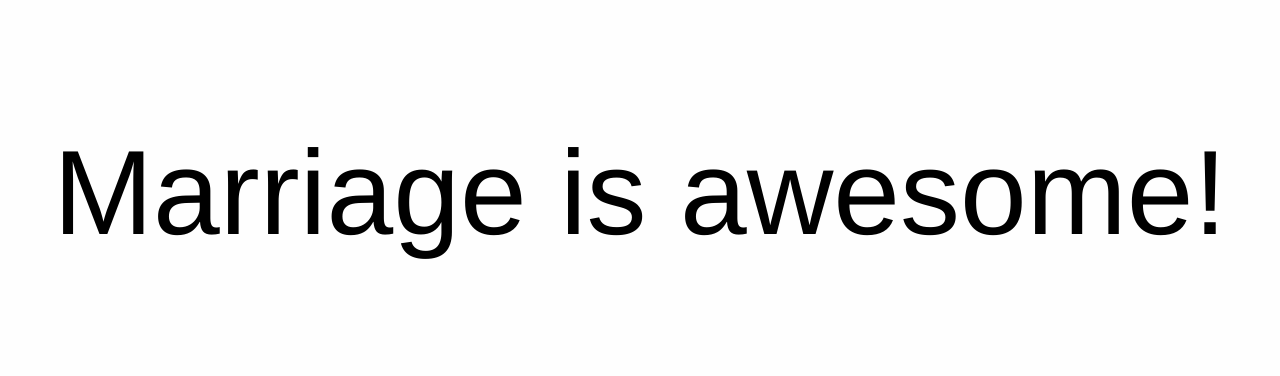
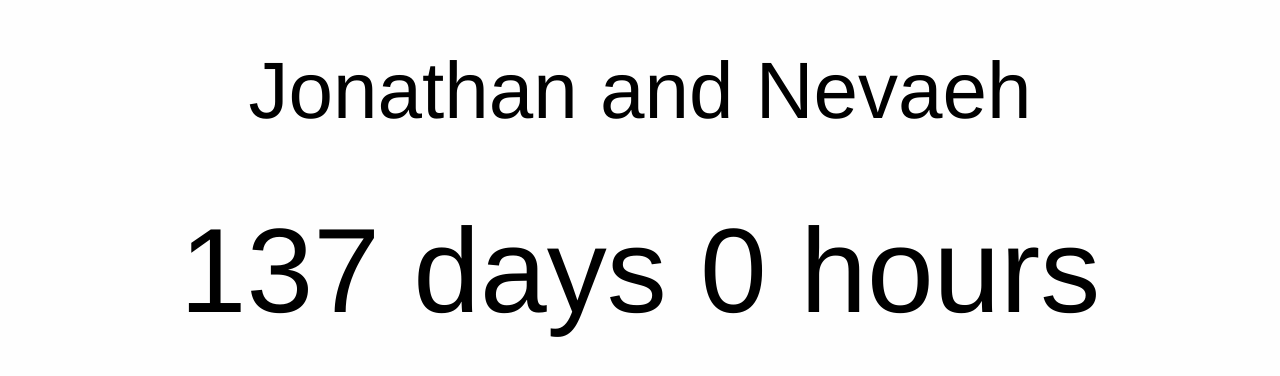
Before and after one commit to TehShrike/duffwedding.com, a plain HTML site: page index.html in a window 1280 px wide. Shown: the part 208-584 px from the top of the page. Drawn offline with Linux system fonts and the light colour scheme.

Commit message:
Inline code, update for Jonathan and Nevaeh

```diff
--- a/index.html
+++ b/index.html
@@ -4,11 +4,98 @@
 		<title>Duff Wedding!</title>
 		<meta charset="utf-8" />
 		<meta name="viewport" content="width=device-width, initial-scale=1">
-		<link href="style.css" rel="stylesheet" type="text/css" />
 	</head>
 	<body>
-		<!--<div class=name>Andrew and Lydia</div>-->
-		<div id="time-left"></div>
+		<div class=name>Jonathan and Nevaeh</div>
+		<div id="display"></div>
 	</body>
-	<script src="index.js"></script>
+	<style>
+		#display {
+			white-space: nowrap;
+			font-size: 120px;
+		}
+		body {
+			display: flex;
+			flex-direction: column;
+			justify-content: center;
+			min-height: 100vh;
+			margin: 0;
+			padding: 0;
+
+			font-family: helvetica;
+			background-color: #FEFEFE;
+			text-align: center;
+		}
+
+		div {
+			margin: 32px 16px;
+		}
+
+		.name {
+			font-size: 80px;
+		}
+
+		@media (max-width: 500px) {
+			#time-left {
+				font-size: 60px;
+			}
+
+			.name {
+				font-size: 40px;
+			}
+		}
+
+	</style>
+	<script type=module>
+		const marriageTime = new Date('2021-10-09T20:00:00.000Z')
+		const el = document.getElementById('display')
+
+		function setDisplay() {
+			if (hasHappened(marriageTime)) {
+				el.textContent = 'Marriage is awesome!'
+			} else {
+				const difference = getDifference(marriageTime)
+
+				el.innerHTML = (difference.days
+					? `${difference.days} days`
+					: ''
+				) + ` ${difference.hours} hours`
+			}
+		}
+
+		const cancelInterval = interval(function() {
+			setDisplay()
+			if (hasHappened(marriageTime)) {
+				cancelInterval()
+			}
+		}, 1000)
+
+		function interval(fn, ms) {
+			const intervalId = setInterval(fn, ms)
+
+			return () => clearInterval(intervalId)
+		}
+
+		function hasHappened(then) {
+			return Date.now() - then.getTime() > 0
+		}
+
+		function getDifference(then) {
+			const totalHours = getTotalHours(then)
+			const days = Math.floor(totalHours / 24)
+			const hours = totalHours % 24
+			return {
+				days,
+				hours
+			}
+		}
+
+		function getTotalHours(then) {
+			const now = new Date()
+			return Math.round((then.getTime() - now.getTime()) / 1000 / 60 / 60)
+		}
+
+		setDisplay()
+
+	</script>
 </html>
--- a/index.js
+++ /dev/null
@@ -1,49 +0,0 @@
-var marriageTime = new Date('2018-11-10T00:30:00.000Z')
-var el = document.getElementById('time-left')
-
-function setDisplay() {
-	if (hasHappened(marriageTime)) {
-		el.textContent = 'Marriage is awesome!'
-	} else {
-		var difference = getDifference(marriageTime)
-
-		el.innerHTML = (difference.days ? (difference.days + '&nbsp;days, ') : '')
-			+ difference.hours + '&nbsp;hours'
-	}
-}
-
-var cancelInterval = interval(function() {
-	setDisplay()
-	if (hasHappened(marriageTime)) {
-		cancelInterval()
-	}
-}, 1000)
-
-function interval(fn, ms) {
-	var intervalId = setInterval(fn, ms)
-
-	return function() {
-		clearInterval(intervalId)
-	}
-}
-
-function hasHappened(then) {
-	return Date.now() - then.getTime() > 0
-}
-
-function getDifference(then) {
-	var totalHours = getTotalHours(then)
-	var days = Math.floor(totalHours / 24)
-	var hours = totalHours % 24
-	return {
-		days: days,
-		hours: hours
-	}
-}
-
-function getTotalHours(then) {
-	var now = new Date()
-	return Math.round((then.getTime() - now.getTime()) / 1000 / 60 / 60)
-}
-
-setDisplay()
--- a/style.css
+++ /dev/null
@@ -1,34 +0,0 @@
-body {
-	display: flex;
-	flex-direction: column;
-	justify-content: center;
-	min-height: 100vh;
-	margin: 0;
-	padding: 0;
-
-	font-family: helvetica;
-	background-color: #FEFEFE;
-	text-align: center;
-}
-
-div {
-	margin: 32px 16px;
-}
-
-#time-left {
-	font-size: 120px;
-}
-
-.name {
-	font-size: 80px;
-}
-
-@media (max-width: 500px) {
-	#time-left {
-		font-size: 60px;
-	}
-
-	.name {
-		font-size: 40px;
-	}
-}
```
